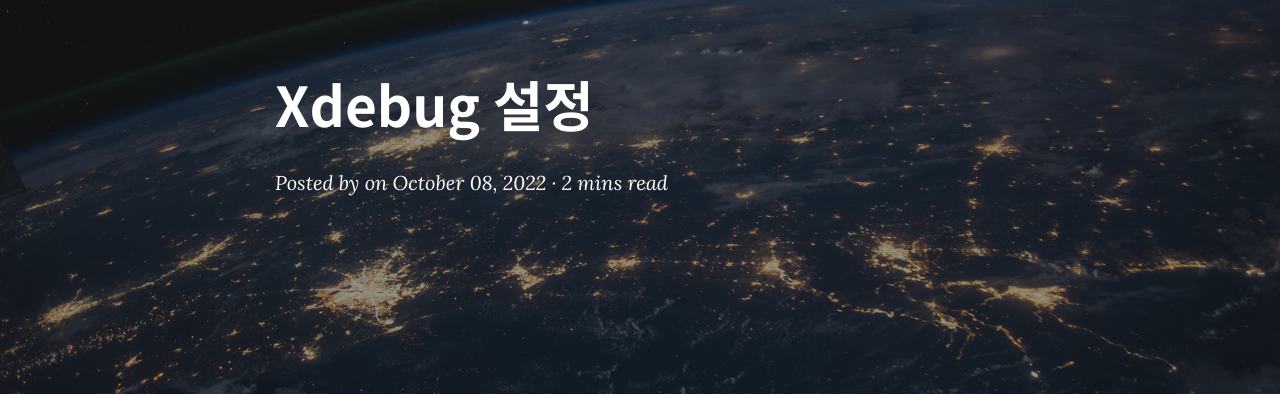
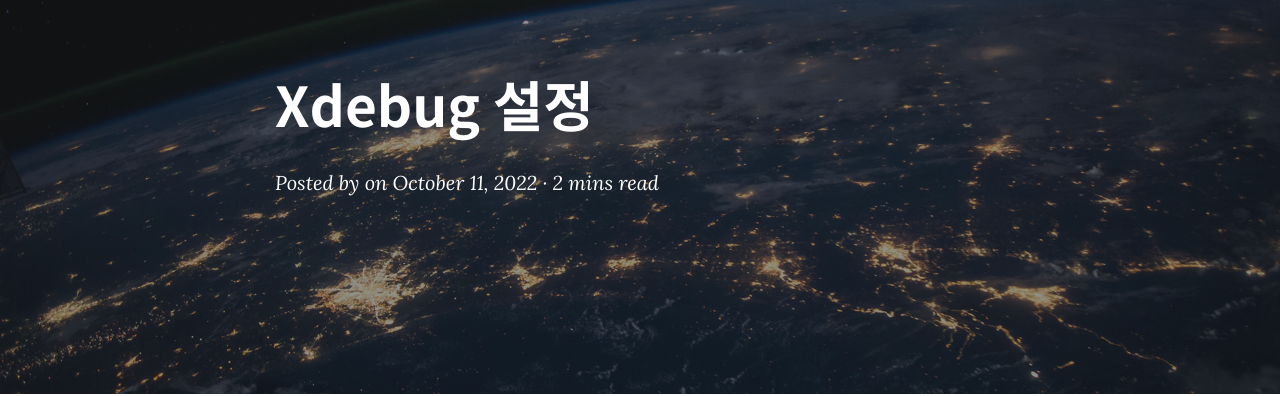
Before and after one commit to youngjae0401/develop_note, a Jekyll site: the page built from _posts/2022-10-11-xdebug.html, in a window 1280 px wide and 900 px high. Shown: the part 124-520 px from the top of the window. Built offline with Jekyll 4.4.1, drawn with Linux system fonts in a browser that asks for light colours; some web fonts are replaced; comment, search, counter and statistics services are not loaded.

Commit message:
post - "Xdebug 설정" 시간 수정

```diff
--- a/_posts/2022-10-11-xdebug.html
+++ b/_posts/2022-10-11-xdebug.html
@@ -2,7 +2,7 @@
 layout: post
 title: "Xdebug 설정"
 subtitle: ""
-date: 2022-10-08 18:28:00 +0900
+date: 2022-10-11 22:13:00 +0900
 background: '/img/posts/06.jpg'
 ---
 
```
